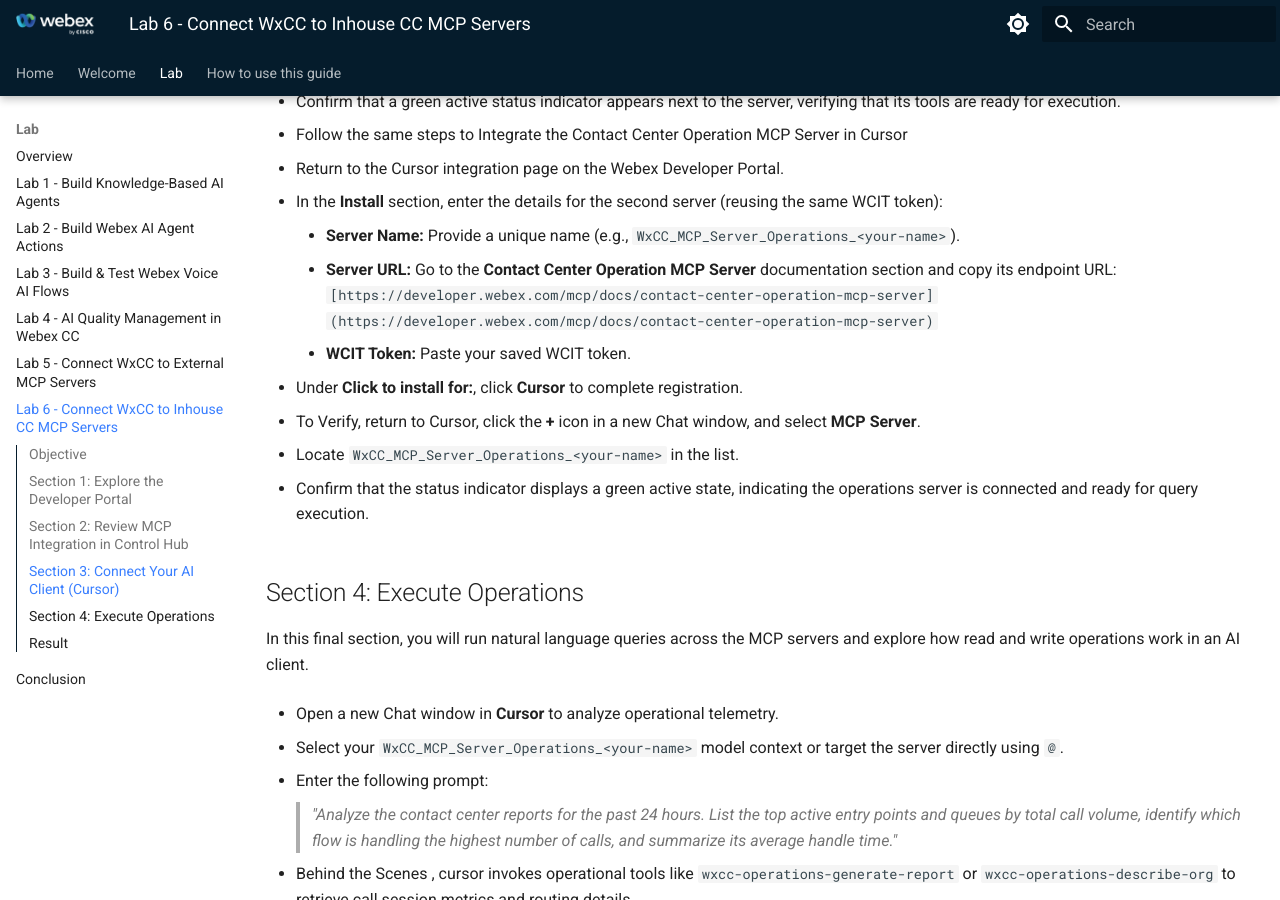
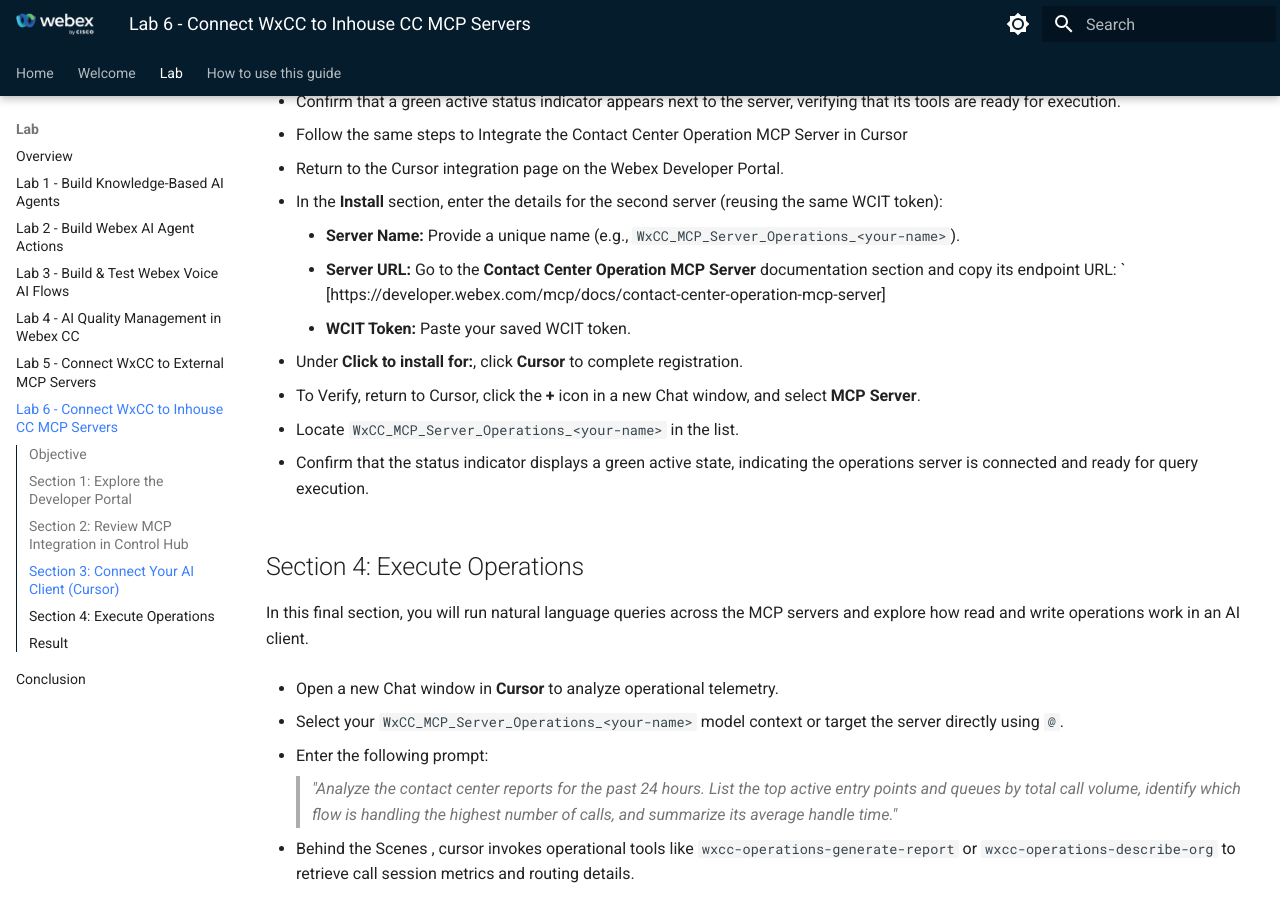
Before and after one commit to WebexCC-SA/LAB-11175, an MkDocs documentation site: the page built from docs/Excercise6.md, in a window 1280 px wide and 900 px high, scrolled down 6023 px. Built offline with MkDocs 1.6.1 and Material for MkDocs 9.7.7, drawn with Linux system fonts in a browser that asks for light colours; some of the changed lines change nothing that is shown.

Commit message:
Update Excercise6.md

```diff
--- a/docs/Excercise6.md
+++ b/docs/Excercise6.md
@@ -171,7 +171,7 @@
 - In the **Install** section, enter the details for the second server (reusing the same WCIT token):
 	* **Server Name:** Provide a unique name (e.g., `WxCC_MCP_Server_Operations_<your-name>`).
 	* **Server URL:** Go to the **Contact Center Operation MCP Server** documentation section and copy its endpoint URL:
-`		[https://developer.webex.com/mcp/docs/contact-center-operation-mcp-server](https://developer.webex.com/mcp/docs/contact-center-operation-mcp-server)`
+`		[https://developer.webex.com/mcp/docs/contact-center-operation-mcp-server]
 	* **WCIT Token:** Paste your saved WCIT token.
 
 - Under **Click to install for:**, click **Cursor** to complete registration.
```
